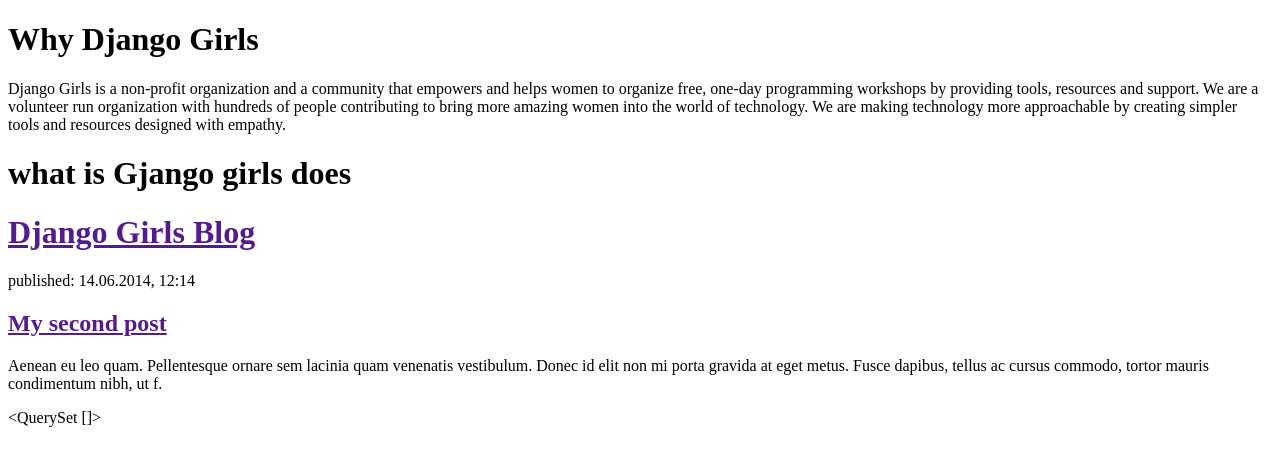
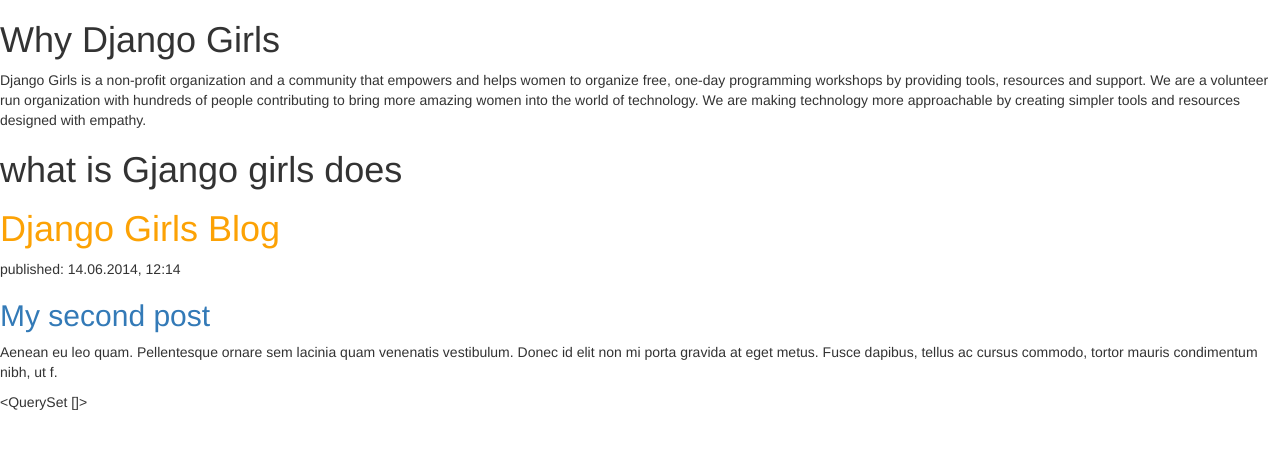
Before and after one commit to knaznin/my-first-blog, a Django app: page / in a window 1280 px wide. Shown: the top 466 px of the page. Run offline with Django 3.2, Linux system fonts and the light colour scheme; data that the repository does not hold is empty; some libraries are stand-ins or nearby versions.

Commit message:
changed the html for the site

```diff
--- /dev/null
+++ b/blog/static/css/blog.css
@@ -0,0 +1,4 @@
+h1 a {
+    color: #FCA205;
+}
+<a href="http://en.wikipedia.org/wiki/Django" class="external_link" id="link_to_wiki_page">
--- a/blog/templates/blog/post_list.html
+++ b/blog/templates/blog/post_list.html
@@ -1,7 +1,12 @@
 <!DOCTYPE html>
+{% load staticfiles %}
 <html>
 <head>
     <title> Django Girls Rocks </title>
+    <link rel="stylesheet" href="//maxcdn.bootstrapcdn.com/bootstrap/3.2.0/css/bootstrap.min.css">
+    <link rel="stylesheet" href="//maxcdn.bootstrapcdn.com/bootstrap/3.2.0/css/bootstrap-theme.min.css">
+    <link rel="stylesheet" href="{% static 'css/blog.css' %}">
+
 </head>
 <body>
     <h1> Why Django Girls</h1>
@@ -28,7 +33,5 @@
     {{ post.title }}
     {{post.text}}
 
-
-
 </body>
 </html>
```
